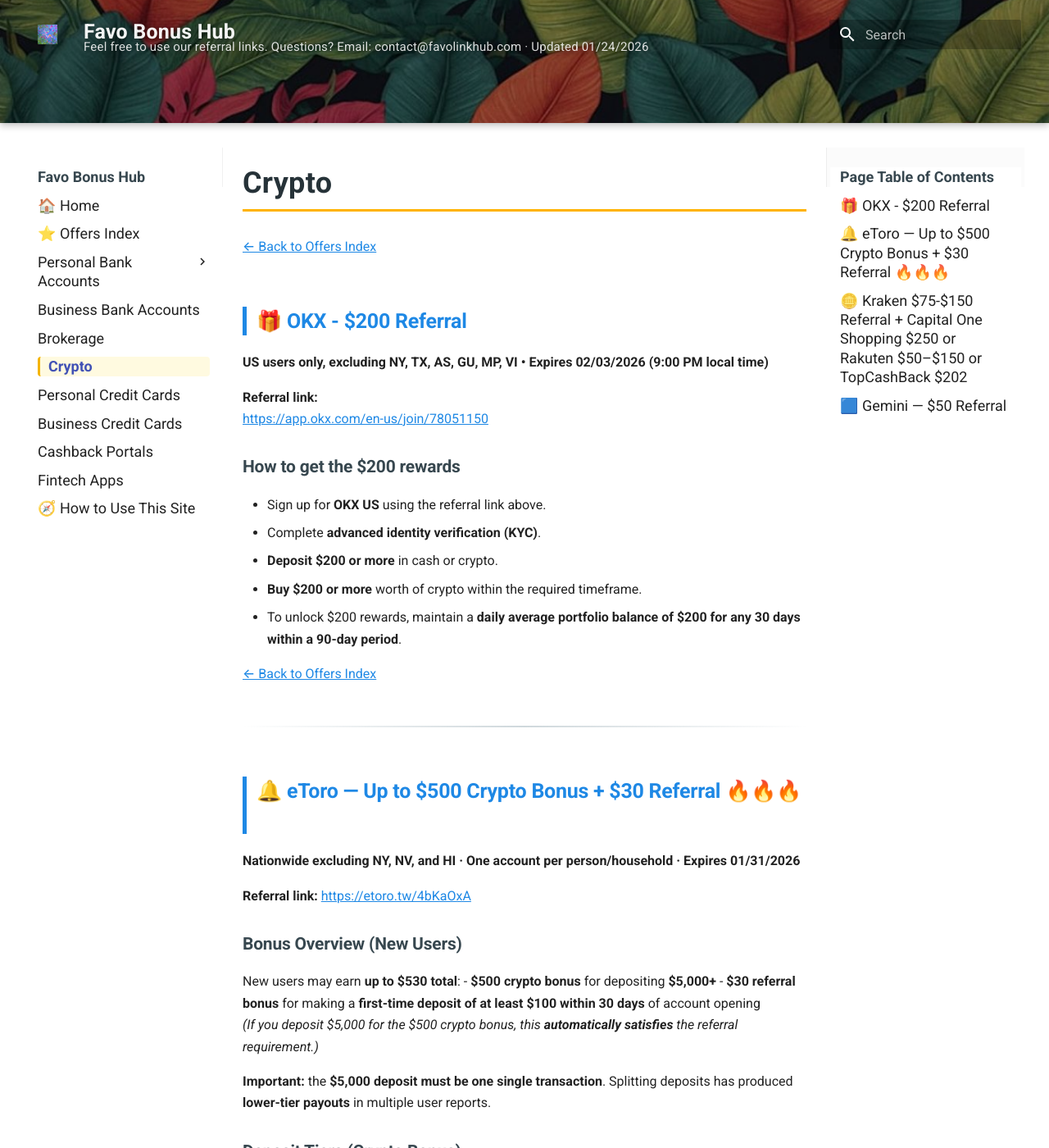
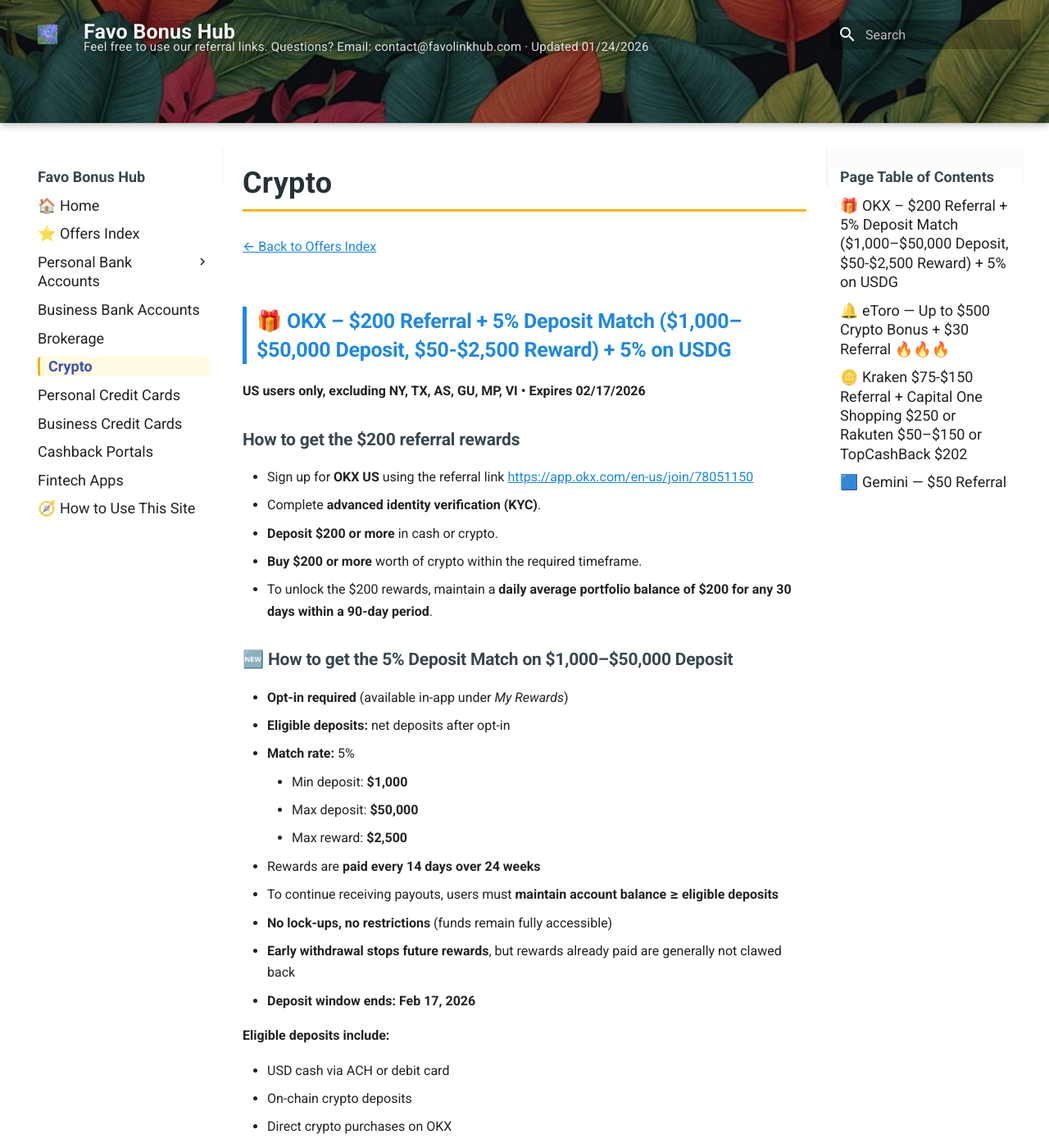
Before and after one commit to whispersofzephyr/favolinkhub-site, an MkDocs documentation site: the page built from docs/crypto.md, in a window 1280 px wide and 1400 px high. Shown: the whole window at 82% size. Built offline with MkDocs 1.6.1 and Material for MkDocs 9.7.7, drawn with Linux system fonts in a browser that asks for light colours; some of the changed text lies outside the part shown.

Commit message:
Update crypto.md

```diff
--- a/docs/crypto.md
+++ b/docs/crypto.md
@@ -3,18 +3,48 @@
 --8<-- "snippets/back-to-list.md"
 
 <a id="cr-okx"></a>
-## 🎁 OKX - $200 Referral
-**US users only, excluding NY, TX, AS, GU, MP, VI • Expires 02/03/2026 (9:00 PM local time)**
+## 🎁 OKX – $200 Referral + 5% Deposit Match ($1,000–$50,000 Deposit, $50-$2,500 Reward) + 5% on USDG
+**US users only, excluding NY, TX, AS, GU, MP, VI • Expires 02/17/2026**
 
-**Referral link:**
-[https://app.okx.com/en-us/join/78051150](https://app.okx.com/en-us/join/78051150)
+### How to get the **$200 referral rewards**
 
-### How to get the $200 rewards
-- Sign up for **OKX US** using the referral link above.
+- Sign up for **OKX US** using the referral link [https://app.okx.com/en-us/join/78051150](https://app.okx.com/en-us/join/78051150)
 - Complete **advanced identity verification (KYC)**.
 - **Deposit $200 or more** in cash or crypto.
 - **Buy $200 or more** worth of crypto within the required timeframe.
-- To unlock $200 rewards, maintain a **daily average portfolio balance of $200 for any 30 days within a 90-day period**.
+- To unlock the $200 rewards, maintain a **daily average portfolio balance of $200 for any 30 days within a 90-day period**.
+
+### 🆕 How to get the **5% Deposit Match** on $1,000–$50,000 Deposit
+- **Opt-in required** (available in-app under *My Rewards*)
+- **Eligible deposits:** net deposits after opt-in
+- **Match rate:** 5%
+
+      - Min deposit: **$1,000**
+      - Max deposit: **$50,000**
+      - Max reward: **$2,500**
+
+- Rewards are **paid every 14 days over 24 weeks**
+- To continue receiving payouts, users must **maintain account balance ≥ eligible deposits**
+- **No lock-ups, no restrictions** (funds remain fully accessible)
+- **Early withdrawal stops future rewards**, but rewards already paid are generally not clawed back
+- **Deposit window ends: Feb 17, 2026**
+
+**Eligible deposits include:**
+
+- USD cash via ACH or debit card
+- On-chain crypto deposits
+- Direct crypto purchases on OKX
+
+**Official T&C:**
+https://www.okx.com/en-us/help/deposit-match-rewards-session-terms-and-conditions
+
+### 🔄 Stackability
+
+- The **5% Deposit Match** is a **public offer** available to **both new and existing users**
+- For **new users**, this can stack with the **$200 referral bonus**
+- If holding funds in **USDG** (currently advertised ~5% yield on OKX), the deposit match and USDG yield **can stack**, increasing effective return during the 24-week period (currently works out to ~15% annualized equivalent; rates subject to change)
+
+---
 
 --8<-- "snippets/back-to-list.md"
 
```
